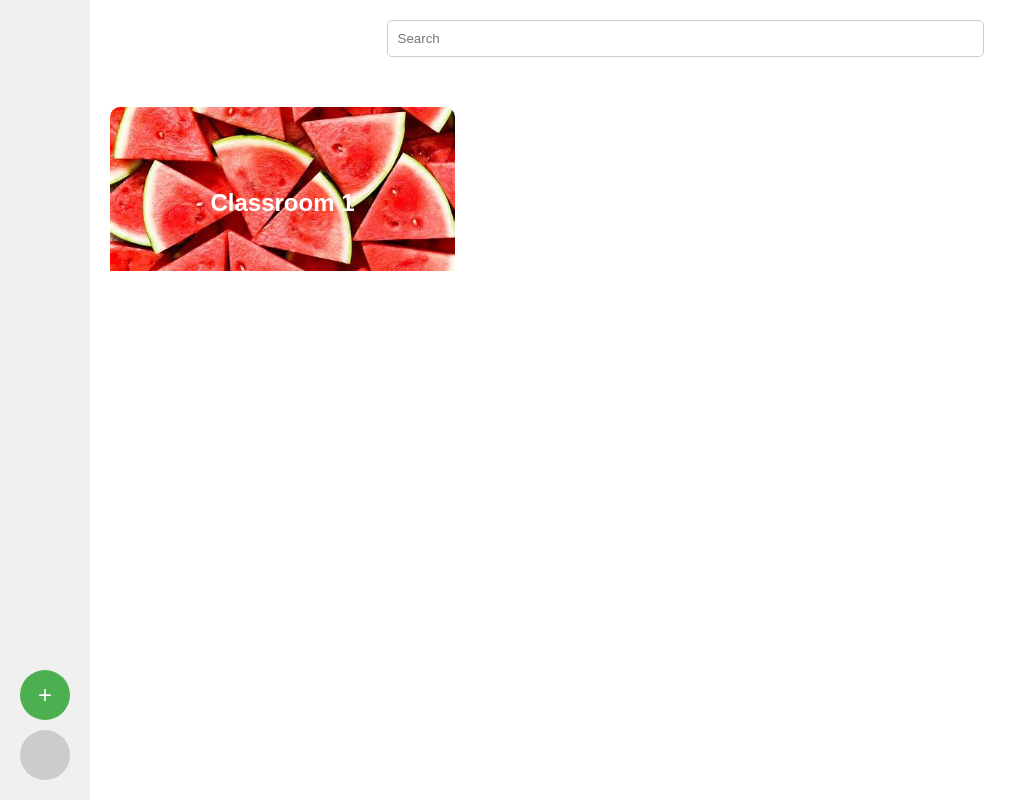
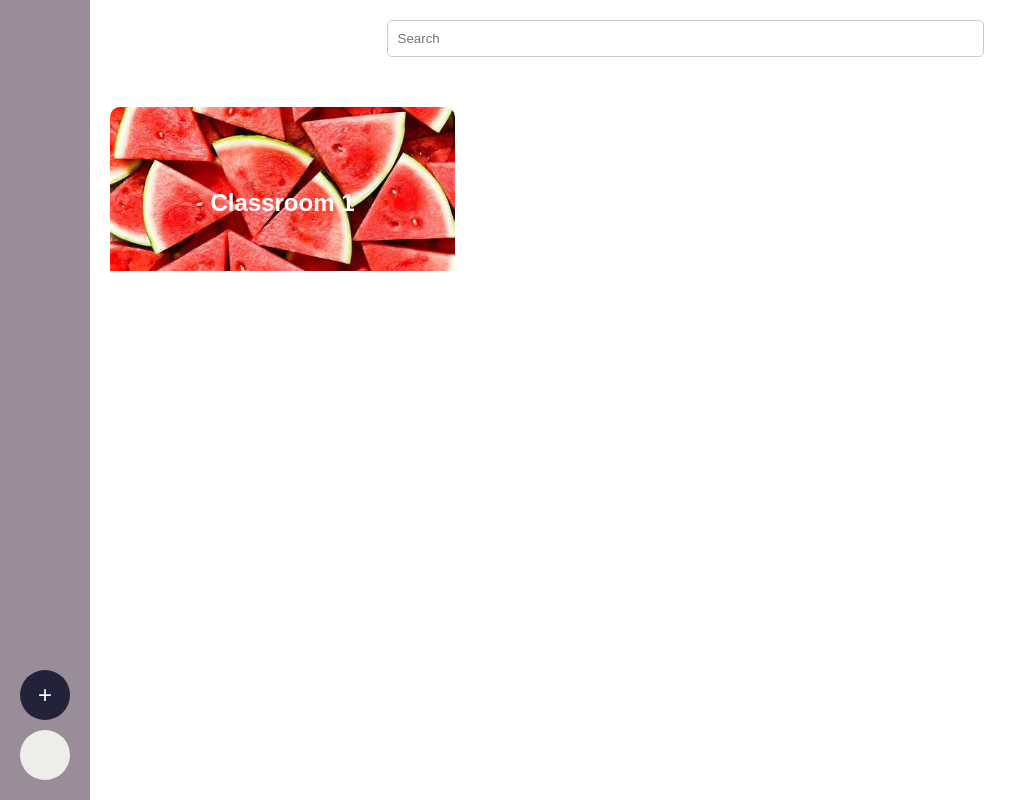
Before and after one commit to Vykki99/ScribeSpark, a plain HTML site: page mainstream.html in a window 1280 px wide. Shown: the whole page, without its empty margins (0-1027 px from the left). Drawn offline with Linux system fonts and the light colour scheme.

Commit message:
mainstream gui changes

```diff
--- a/mainstream.css
+++ b/mainstream.css
@@ -7,7 +7,7 @@ body {
 
 .sidebar {
     width: 50px;
-    background-color: #f0f0f0;
+    background-color: #9a8c98;
     display: flex;
     flex-direction: column;
     justify-content: flex-end;
@@ -18,7 +18,7 @@ body {
     width: 50px;
     height: 50px;
     border-radius: 50%;
-    background-color: #ccc;
+    background-color: #edede9;
     margin-top: 10px;
 }
 
@@ -26,7 +26,7 @@ body {
     width: 50px;
     height: 50px;
     border-radius: 50%;
-    background-color: #4CAF50;
+    background-color: #22223b;
     color: #ffffff;
     display: flex;
     justify-content: center;
```
